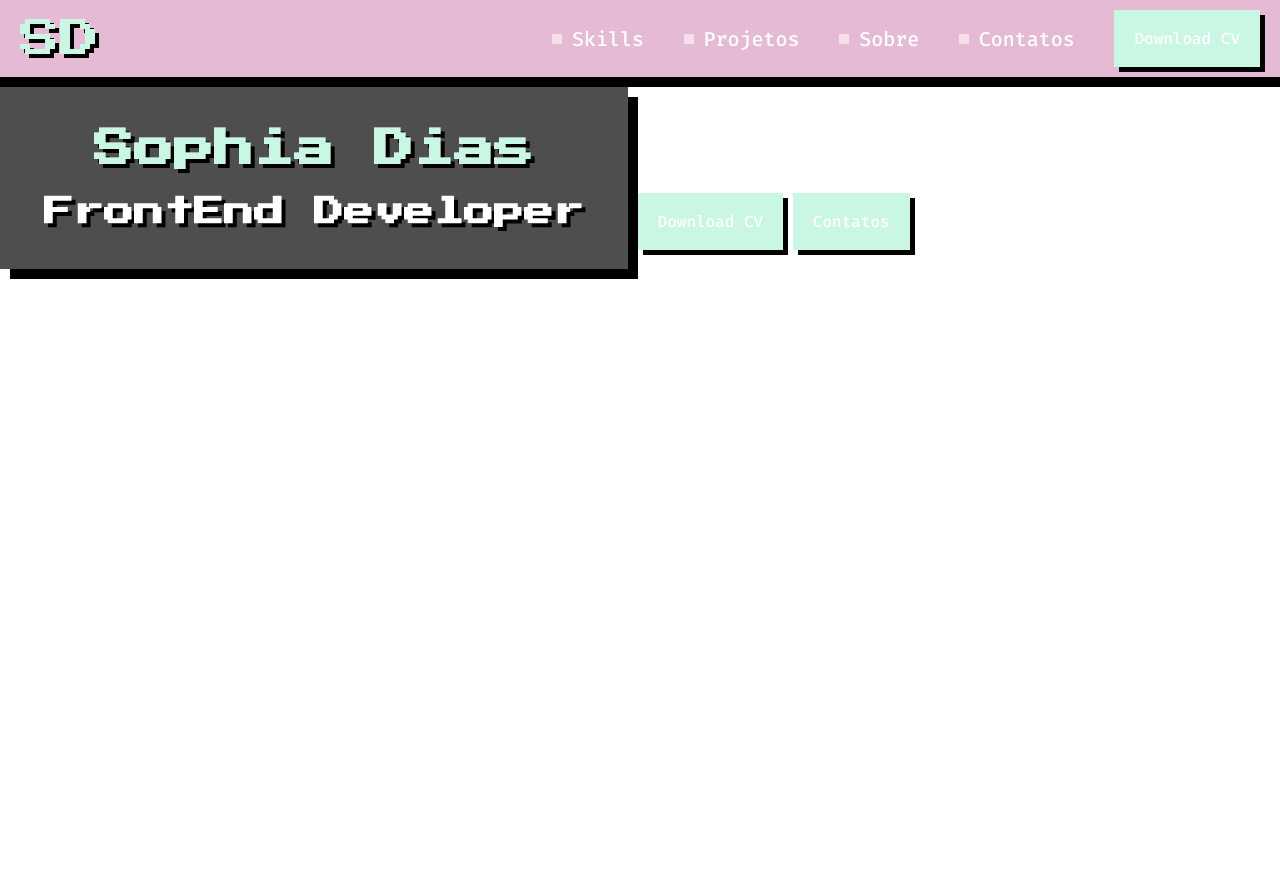
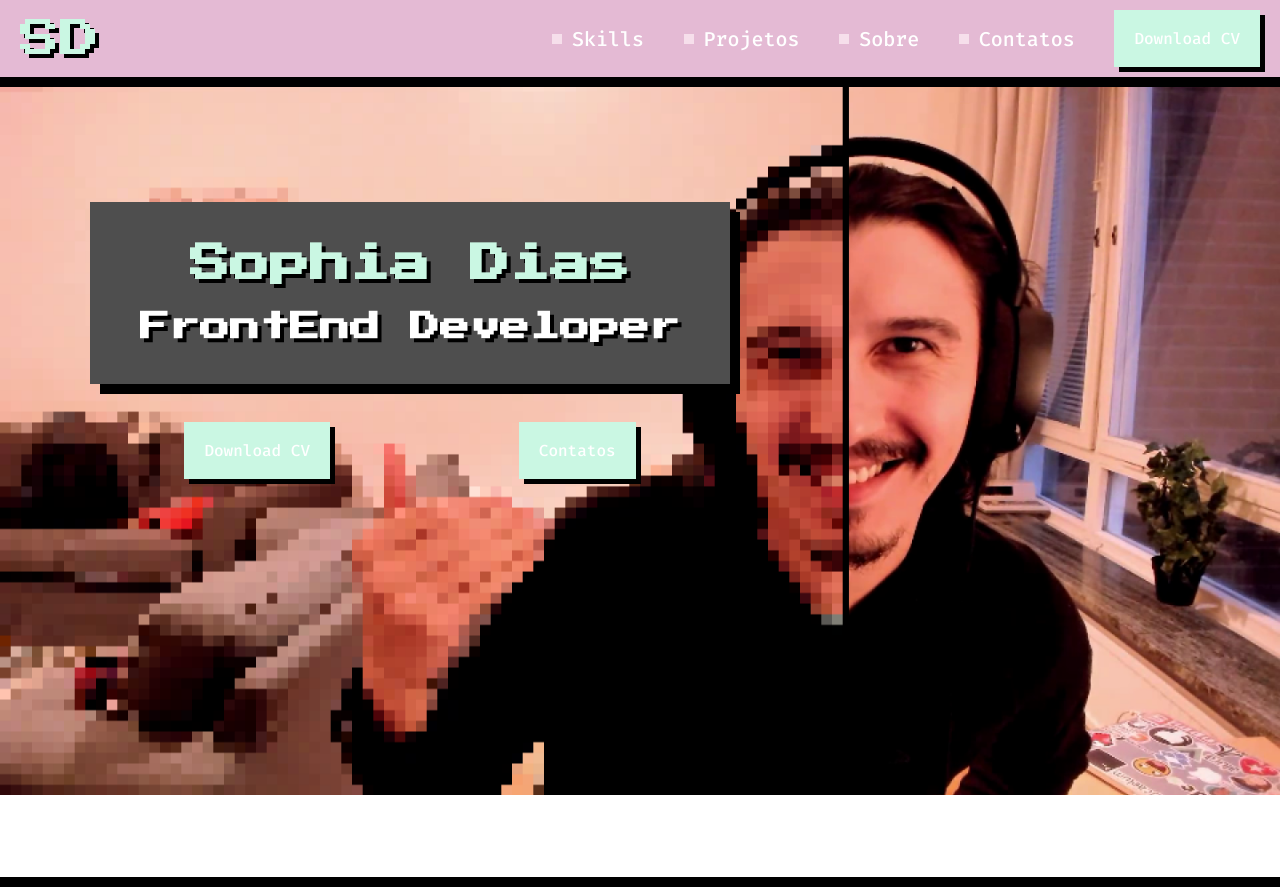
Before and after one commit to Sophia-Dias/curso-html-css-feliz, a plain HTML site: page index.html in a window 1280 px wide. Before the commit the page ends 800 px from the top, so only its background shows below. Drawn offline with Linux system fonts and the light colour scheme.

Commit message:
Create the Banner component

```diff
--- /dev/null
+++ b/css/components/banner.css
@@ -0,0 +1,25 @@
+.banner {
+    box-sizing: border-box;
+    background-image: url(../../assets/photo.png);
+    background-repeat: no-repeat;
+    background-size: 100%;
+    height: 800px;
+    padding-left: 90px;
+    padding-top: 115px;
+    border-bottom: 10px solid #000;
+}
+
+.banner .wrapper {
+    display: flex;
+    flex-direction: column;
+    width: 640px;
+}
+
+.banner .box {
+    margin-bottom: 38px;
+}
+
+.banner .navigation {
+    display: flex;
+    justify-content: space-around;
+}
--- a/index.html
+++ b/index.html
@@ -5,6 +5,7 @@
     <meta charset="UTF-8">
     <link rel="stylesheet" href="css/reset.css">
     <link rel="stylesheet" href="css/components/action.css">
+    <link rel="stylesheet" href="css/components/banner.css">
     <link rel="stylesheet" href="css/components/box.css">
     <link rel="stylesheet" href="css/components/button.css">
     <link rel="stylesheet" href="css/components/header.css">
@@ -30,13 +31,19 @@
         </nav>
     </header>
 
+    <section class="banner">
+        <div class="wrapper">
             <div class="box">
                 <h1 class="title">Sophia Dias</h1>
                 <h2 class="subtitle">FrontEnd Developer</h2>
             </div>
 
+            <div class="navigation">
                 <a class="button" href="" lang="en">Download CV</a>
                 <a class="button" href="">Contatos</a>
+            </div>
+        </div>
+    </section>
 </body>
 
 </html>
```
Also changed, not shown: assets/photo.png (added). Lines whose indentation alone changed are shown as unchanged.
